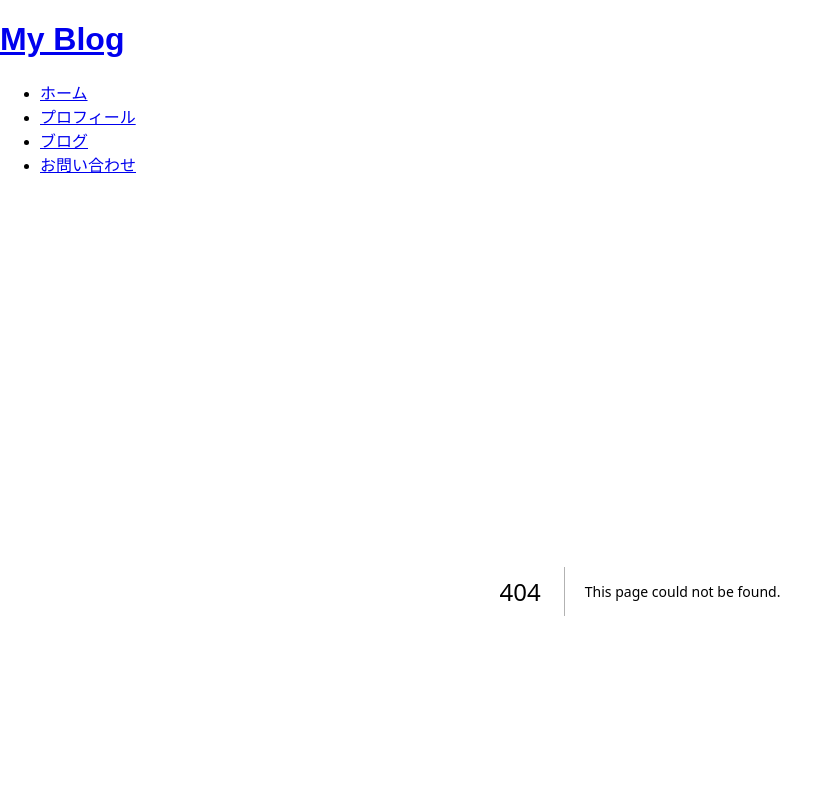
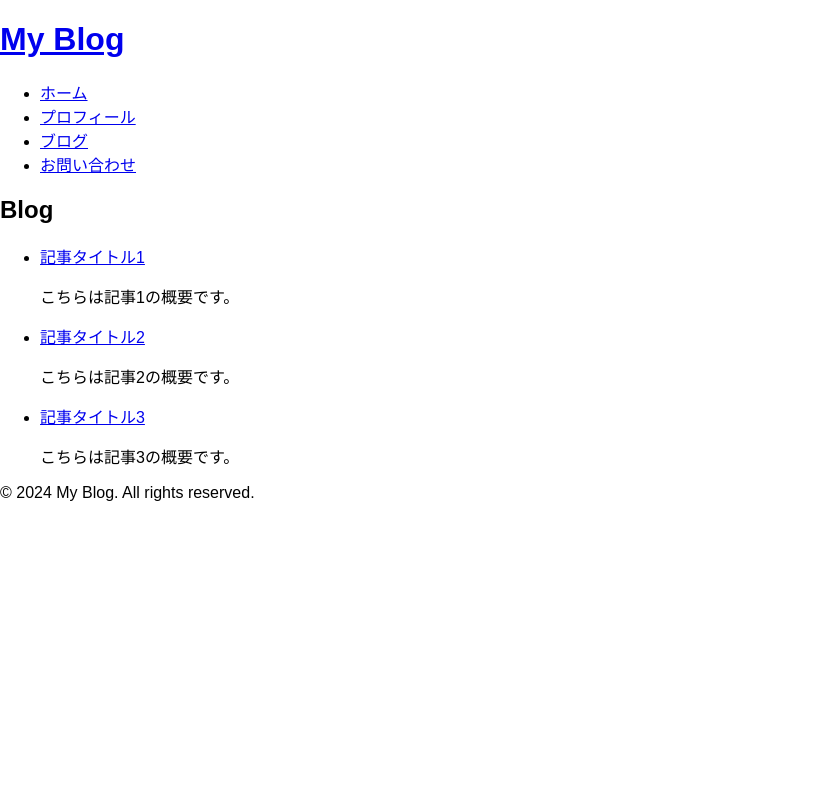
Before and after one commit to tw20th/next-ts-starter, a Next.js app: page /blog in a window 1280 px wide. Before the commit this address had no page. Shown: the top 800 px of the page, without its empty margins (0-839 px from the left). Built offline with nearby package versions, Linux system fonts and the light colour scheme.

Commit message:
Fixed Link component to resolve error with anchor tags

```diff
--- /dev/null
+++ b/src/app/blog/page.tsx
@@ -0,0 +1,28 @@
+import Link from 'next/link';
+
+const Blog: React.FC = () => {
+    // ダミー記事データ
+    const articles = [
+        { id: 1, title: '記事タイトル1', description: 'こちらは記事1の概要です。' },
+        { id: 2, title: '記事タイトル2', description: 'こちらは記事2の概要です。' },
+        { id: 3, title: '記事タイトル3', description: 'こちらは記事3の概要です。' },
+    ];
+
+    return (
+        <div className="p-6 max-w-3xl mx-auto">
+            <h2 className="text-3xl font-bold mb-4">Blog</h2>
+            <ul>
+                {articles.map((article) => (
+                    <li key={article.id} className="mb-4">
+                        <Link href={`/blog/${article.id}`} className="text-xl font-semibold hover:underline">
+                            {article.title}
+                        </Link>
+                        <p className="text-gray-700">{article.description}</p>
+                    </li>
+                ))}
+            </ul>
+        </div>
+    );
+};
+
+export default Blog;
```
Also changed, not shown: src/app/about.tsx (deleted, +0 -10 lines), src/app/about/page.tsx (added, +18 -0 lines), src/app/contact.tsx (deleted, +0 -10 lines), src/app/contact/page.tsx (added, +26 -0 lines), src/app/blog.tsx (deleted).
